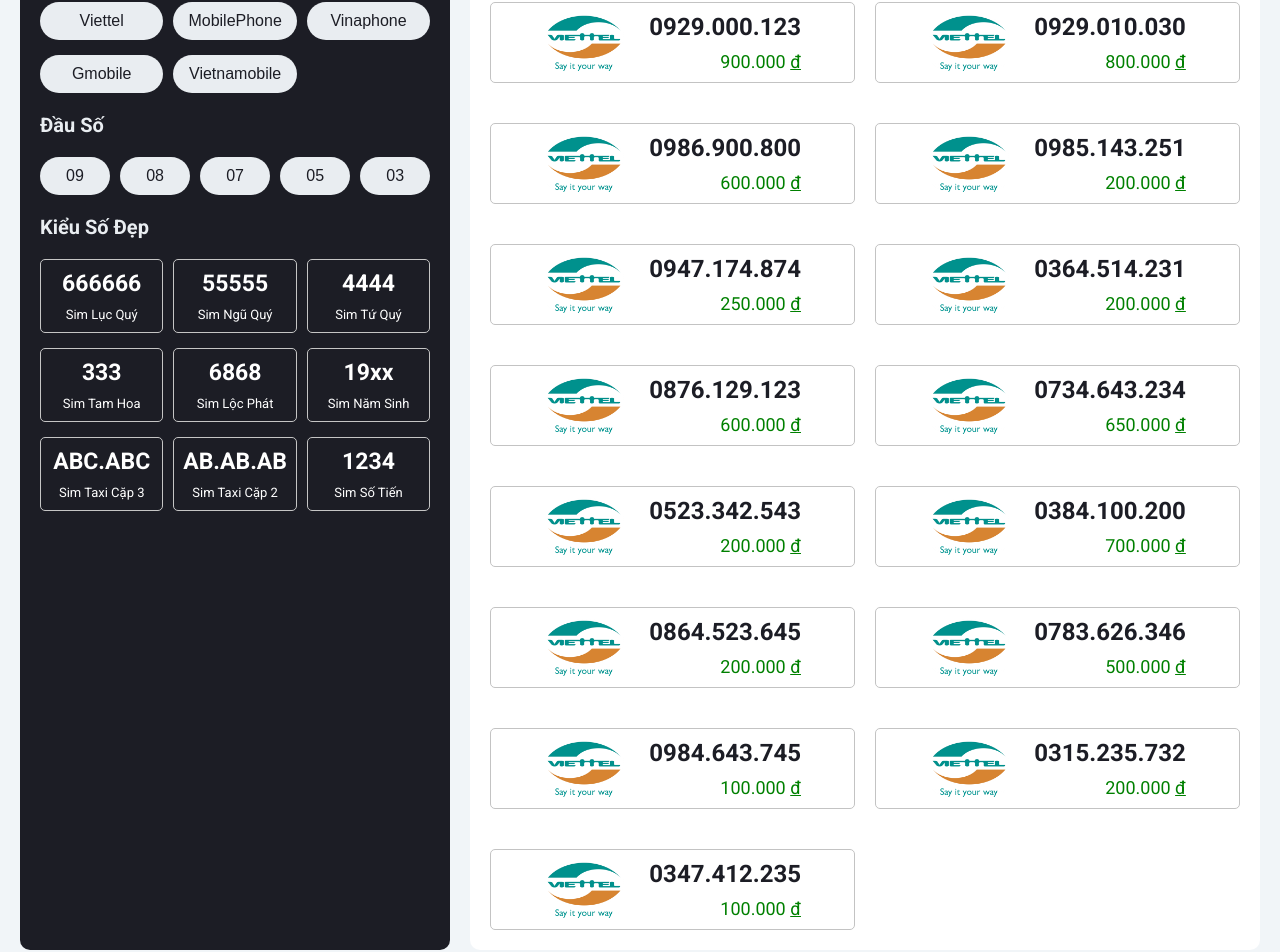
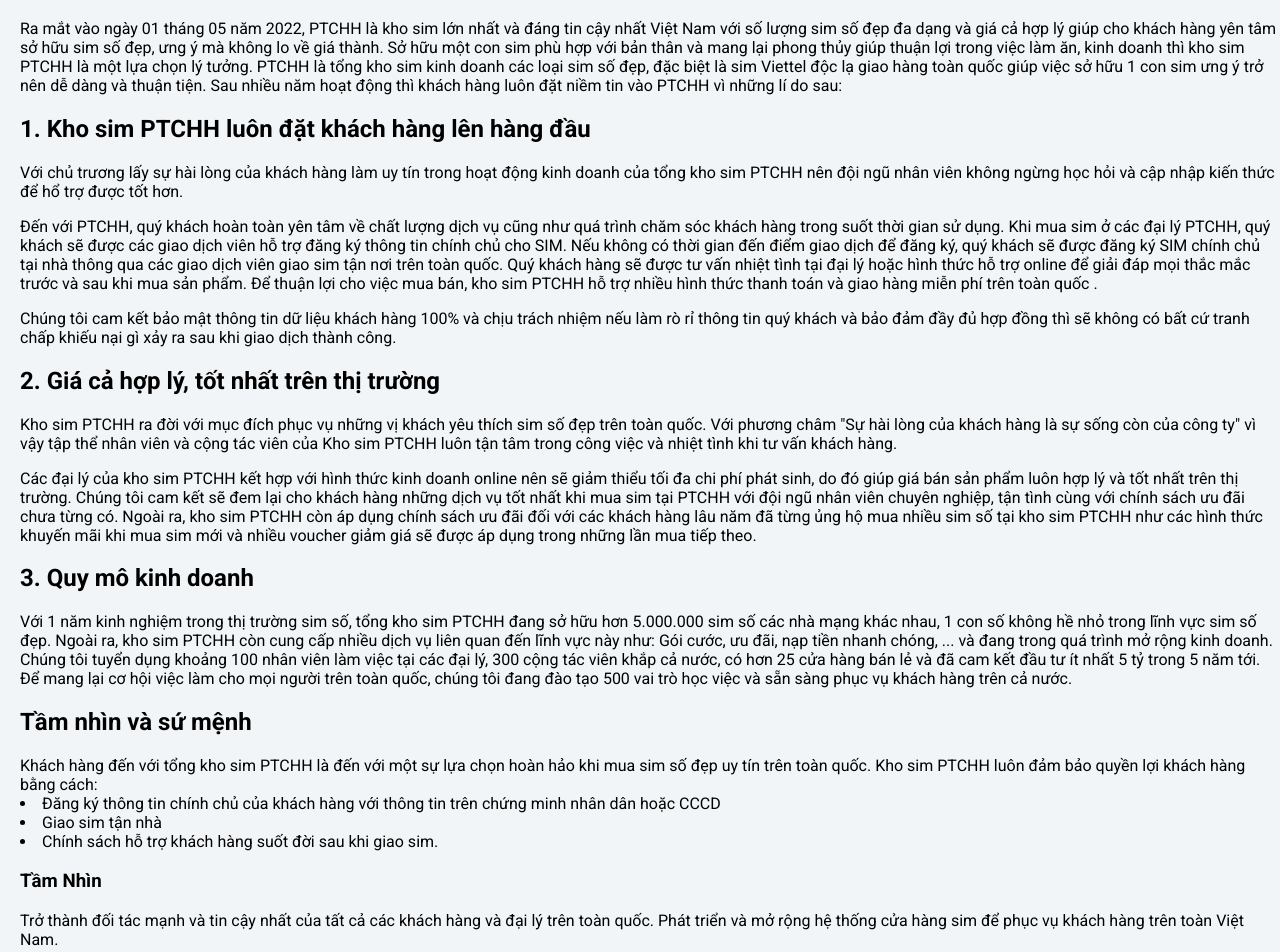
Before and after one commit to ThanhThien-dev/doanSeo, a React (Create React App) app: page / in a window 1280 px wide. Shown: the part 247-1199 px from the top of the page. Built offline with nearby package versions, Linux system fonts and the light colour scheme.

Commit message:
Add About

```diff
--- a/public/index.html
+++ b/public/index.html
@@ -8,7 +8,7 @@
   <meta name="theme-color" content="#000000" />
 
   <!-- HTML Meta Tags -->
-  <meta name="keywords" content="ptchh, sim độc lạ, sim viettel, sim viettel độc lạ, thế giới sim viettel uy tín, kho sim ptchh, ptchh sim viettel, Sim Lục Quý, 0123.456.789">
+  <meta name="keywords" content="ptchh,kho sim ptchh,sim độc lạ, sim viettel, sim viettel độc lạ, thế giới sim viettel uy tín, ptchh sim viettel, Sim Lục Quý, 0123.456.789">
   <meta name="description" content="Hệ thống kho sim Viettel độc nhất, giá tốt, dịch vụ khách hàng được yêu thích nhất VN.">
   <meta name="title" content="PTCHH - Kho sim Viettel độc lạ">
 
--- a/src/App.js
+++ b/src/App.js
@@ -4,6 +4,7 @@
 import "./App.css";
 import Header from "./Components/Header";
 import SimpleSlider from "./Components/Slider";
+import About from "./Components/About";
 import Filter from "./Components/Filter";
 import Product from "./Components/Product";
 import Footer from "./Components/Footer";
@@ -22,8 +23,10 @@
           path="/"
           element={
             <div className="product-container">
-              <Filter></Filter>
-              <Product></Product>
+              {/* Ở ĐÂY LÀ CONTENT */}
+              <About></About>
+              {/* <Filter></Filter>
+              <Product></Product> */}
             </div>
           }
         ></Route>
--- /dev/null
+++ b/src/Components/About.js
@@ -0,0 +1,87 @@
+import React from "react";
+
+function About() {
+    return (
+        <div>
+            <h1>Kho sim PTCHH - Kho sim Viettel độc lạ được yêu thích nhất VN.</h1>
+            <p>
+                Ra mắt vào ngày 01 tháng 05 năm 2022, <span>PTCHH</span> là kho sim lớn nhất và đáng tin cậy
+                nhất Việt Nam với số lượng sim số đẹp đa dạng và giá cả hợp lý giúp cho khách hàng yên tâm sở hữu
+                sim số đẹp, ưng ý mà không lo về giá thành. Sở hữu một con sim phù hợp với bản thân và mang lại phong thủy
+                giúp thuận lợi trong việc làm ăn, kinh doanh thì kho sim PTCHH là một lựa chọn lý tưởng. PTCHH là tổng kho sim
+                kinh doanh các loại sim số đẹp, đặc biệt là sim Viettel độc lạ giao hàng toàn quốc giúp việc sở hữu 1 con sim ưng ý
+                trở nên dễ dàng và thuận tiện. Sau nhiều năm hoạt động thì khách hàng luôn đặt niềm tin vào PTCHH vì những lí do sau:
+            </p>
+
+            <h2>1. Kho sim PTCHH luôn đặt khách hàng lên hàng đầu</h2>
+            <p>
+                Với chủ trương lấy sự hài lòng của khách hàng làm uy tín trong hoạt động kinh doanh của
+                tổng kho sim PTCHH nên đội ngũ nhân viên không ngừng học hỏi và cập nhập kiến thức để hổ trợ được tốt hơn.
+            </p>
+
+            <p>
+                Đến với PTCHH, quý khách hoàn toàn yên tâm về chất lượng dịch vụ cũng như quá trình chăm sóc khách hàng trong suốt
+                thời gian sử dụng. Khi mua sim ở các đại lý PTCHH, quý khách sẽ được các giao dịch viên hỗ trợ đăng ký thông tin chính chủ cho SIM.
+                Nếu không có thời gian đến điểm giao dịch để đăng ký, quý khách sẽ được đăng ký SIM chính chủ tại nhà thông qua
+                các giao dịch viên giao sim tận nơi trên toàn quốc. Quý khách hàng sẽ được tư vấn nhiệt tình tại đại lý hoặc hình thức hỗ trợ online
+                để giải đáp mọi thắc mắc trước và sau khi mua sản phẩm. Để thuận lợi cho việc mua bán, kho sim PTCHH hỗ trợ nhiều hình thức
+                thanh toán và giao hàng miễn phí trên toàn quốc .
+            </p>
+
+            <p>
+                Chúng tôi cam kết bảo mật thông tin dữ liệu khách hàng 100% và chịu trách nhiệm nếu làm rò rỉ thông tin quý khách
+                và bảo đảm đầy đủ hợp đồng thì sẽ không có bất cứ tranh chấp khiếu nại gì xảy ra sau khi giao dịch thành công.
+            </p>
+
+            <h2>2. Giá cả hợp lý, tốt nhất trên thị trường</h2>
+            <p>
+                Kho sim PTCHH ra đời với mục đích phục vụ những vị khách yêu thích sim số đẹp trên toàn quốc.
+                Với phương châm "Sự hài lòng của khách hàng là sự sống còn của công ty" vì vậy tập thể nhân viên và cộng tác viên của
+                Kho sim PTCHH luôn tận tâm trong công việc và nhiệt tình khi tư vấn khách hàng.
+            </p>
+
+            <p>
+                Các đại lý của kho sim PTCHH kết hợp với hình thức kinh doanh online nên sẽ giảm thiểu tối đa chi phí phát sinh, do đó giúp giá bán sản phẩm luôn
+                hợp lý và tốt nhất trên thị trường. Chúng tôi cam kết sẽ đem lại cho khách hàng những dịch vụ tốt nhất khi mua sim
+                tại PTCHH với đội ngũ nhân viên chuyên nghiệp, tận tình cùng với chính sách ưu đãi chưa từng có. Ngoài ra, kho sim PTCHH
+                còn áp dụng chính sách ưu đãi đối với các khách hàng lâu năm đã từng ủng hộ mua nhiều sim số tại kho sim PTCHH như
+                các hình thức khuyến mãi khi mua sim mới và nhiều voucher giảm giá sẽ được áp dụng trong những lần mua tiếp theo.
+            </p>
+
+            <h2>3. Quy mô kinh doanh</h2>
+            <p>
+                Với 1 năm kinh nghiệm trong thị trường sim số, tổng kho sim PTCHH đang sở hữu hơn 5.000.000 sim số các nhà mạng khác nhau,
+                1 con số không hề nhỏ trong lĩnh vực sim số đẹp. Ngoài ra, kho sim PTCHH còn cung cấp nhiều dịch vụ liên quan đến lĩnh vực này
+                như: Gói cước, ưu đãi, nạp tiền nhanh chóng, ... và đang trong quá trình mở rộng kinh doanh. Chúng tôi
+                tuyển dụng khoảng 100 nhân viên làm việc tại các đại lý, 300 cộng tác viên khắp cả nước, có hơn 25 cửa hàng bán lẻ
+                và đã cam kết đầu tư ít nhất 5 tỷ trong 5 năm tới. Để mang lại cơ hội việc làm cho mọi người trên toàn quốc, chúng tôi
+                đang đào tạo 500 vai trò học việc và sẵn sàng phục vụ khách hàng trên cả nước.
+            </p>
+
+            <h2>Tầm nhìn và sứ mệnh</h2>
+            <p>
+                Khách hàng đến với tổng kho sim PTCHH là đến với một sự lựa chọn hoàn hảo khi mua sim số đẹp uy tín trên toàn quốc.
+                Kho sim PTCHH luôn đảm bảo quyền lợi khách hàng bằng cách:
+
+                <li>Đăng ký thông tin chính chủ của khách hàng với thông tin trên chứng minh nhân dân hoặc CCCD</li>
+
+                <li>Giao sim tận nhà</li>
+
+                <li>Chính sách hỗ trợ khách hàng suốt đời sau khi giao sim.</li>
+
+                <h3>Tầm Nhìn</h3>
+
+                Trở thành đối tác mạnh và tin cậy nhất của tất cả các khách hàng và đại lý trên toàn quốc. Phát triển và mở rộng hệ thống cửa hàng sim để phục vụ khách hàng trên toàn Việt Nam.
+
+                <h3>Sứ Mệnh</h3>
+
+                Luôn luôn sáng tạo không ngừng để mang tới những dịch vụ giá trị gia tăng mới cho khách hàng.
+
+                Đến với sim số đẹp tại PTCHH bạn sẽ luôn được ưu đãi về giá, bởi chúng tôi trực tiếp bán sim cho khách hàng không thông qua các khâu trung gian nên giá luôn tốt nhất.
+                <h4>Kho sim PTCHH xin kính chúc quý khách tìm được sim số đẹp ưng ý và may mắn!</h4>
+            </p>
+        </div>
+    )
+}
+
+export default About;
```
Also changed, not shown: 1 other file (tests, documents, lock files or other folders).
